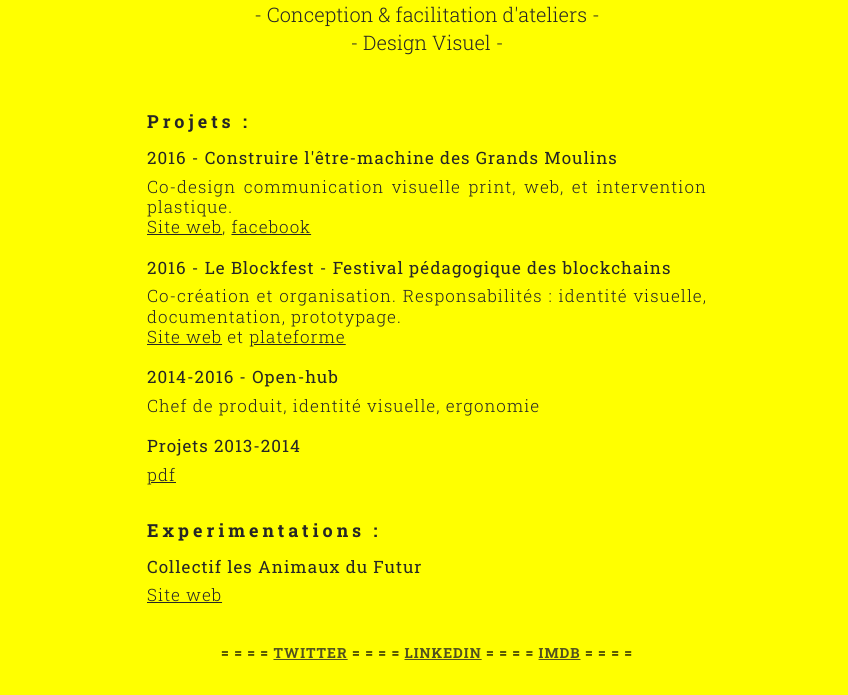
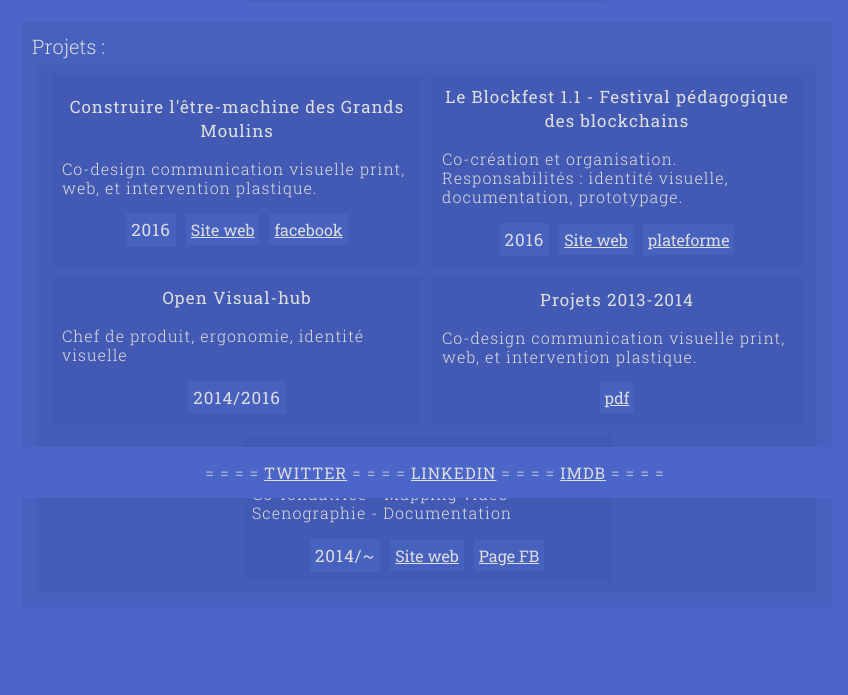
Before and after one commit to haniju/hanijufr, a plain HTML site: page index.html in a window 1280 px wide. Shown: the part 302-997 px from the top of the page, without its empty margins (213-1061 px from the left). Drawn offline with Linux system fonts and the light colour scheme.

Commit message:
new layout

```diff
--- a/index.html
+++ b/index.html
@@ -8,7 +8,7 @@
 <title>Haniju - Design de produit numerique</title>
 <meta http-equiv="Content-Type" content="text/html; charset=utf-8">
 <meta name="viewport" content="width=device-width, initial-scale=1.0">
-<link rel="icon" type="image/png" href="logo/logo5.png">
+<link rel="icon" type="image/png" href="images/fav.png">
 <link rel="stylesheet" type="text/css" href="style.css">
 
 <meta name="description" content="Design de produit numerique">
@@ -20,7 +20,7 @@
 <meta property="og:title" content="Haniju Design" />
 <meta property="og:description" content="Design de produit numerique" />
 <meta property="og:site_name" content="Haniju Design" />
-<meta property="og:image" content="images/capt2.jpg" />
+<meta property="og:image" content="images/blop.jpg" />
 
 <link href='https://fonts.googleapis.com/css?family=Roboto+Mono:400,400italic,300,300italic,500' rel='stylesheet' type='text/css'>
 <link href="https://fonts.googleapis.com/css?family=Alegreya+Sans+SC:800" rel="stylesheet">
@@ -36,7 +36,12 @@
 
   ga('create', 'UA-86108382-1', 'auto');
   ga('send', 'pageview');
-
+</script>
+<script type="text/javascript">
+ function showhide(id) {
+    var e = document.getElementById(id);
+    e.style.display = (e.style.display == 'block') ? 'none' : 'block';
+ }
 </script>
 </head>
 
@@ -45,41 +50,149 @@
 	</div>-->
 
 	<div class="container">
+
 		<div class="title">
-				<br>Haniju<br>Design
-		</div>
-		<div class="bodyContent">
-			<h2>- Produits numériques -
+			<h1>Haniju<br>Design</h1>
+        <div class="space">
+        </div>
+      <h2>- Produits numériques -
 			<br>- Plateformes ouvertes -
 			<br>- Conception & facilitation d'ateliers -
-			<br>- Design Visuel -<br><br></h2>
+			<br>- Design Visuel -<br>
+      </h2>
+    </div>
 
-			<h1>Projets :<br></h1>
+    <div class="space">
+    </div>
 
-			<h4>2016 - Construire l'être-machine des Grands Moulins</h4>
-			<p>Co-design communication visuelle print, web, et intervention plastique.<br>
-			<a href="http://grandsmoulins.youandjerrycan.org/" target="_blank">Site web</a>, <a href="https://www.facebook.com/events/215029612248672/" target="_blank">facebook</a><br></p>
+    <div class="bodyContent">
+			<h2>Projets :</h2>
 
-			<h4>2016 - Le Blockfest - Festival pédagogique des blockchains<br></h4>
-			<p>Co-création et organisation. Responsabilités : identité visuelle, documentation, prototypage.<br>
-			<a href="http://blockfest.fr/" target="_blank">Site web</a> et <a href="http://base.blockfest.fr/" target="_blank">plateforme</a><br></p>
+      <div class="project-space">
 
-			<h4>2014-2016 - Open-hub</h4>
-			<p>Chef de produit, identité visuelle, ergonomie<br></p>
+        <div class="project-box">
+          <div class="project-box-a">
+            <h3>Construire l'être-machine des Grands Moulins</h3>
+	          <p>Co-design communication visuelle print, web, et intervention plastique.<br>
+          </div>
 
-			<h4>Projets 2013-2014 <br></h4>
-			<p><a href="http://haniju.fr/images/portfolio.pdf" target="_blank">pdf</a><br><br></p>
+          <div class="project-box-b">
+            <div class="project-button">
+              <h3>2016</h3>
+            </div>
+            <div class="project-button">
+              <a href="http://grandsmoulins.youandjerrycan.org/" target="_blank">Site web</a>
+            </div>
+            <div class="project-button">
+              <a href="https://www.facebook.com/events/215029612248672/" target="_blank">facebook</a>
+            </div>
+          </div>
+        </div>
 
-			<h1>Experimentations :<br></h1>
-			<h4>Collectif les Animaux du Futur<br></h4>
-			<p><a href="http://lesanimauxdufutur.org/" target="_blank">Site web</a><br><br>
-			</p>
-			<h3>
-			<!--br><br>Web page by <a href="https://twitter.com/Haniju">Justine Hannequin</a>, digital product designer, specialized in pedagogical experiences, and unexpected way to deliver learning.-->
-			= = = = <a href="http://twitter.com/Haniju" target="_blank">TWITTER</a> = = = = <a href="http://www.linkedin.com/in/haniju" target="_blank">LINKEDIN</a> = = = = <a href="http://www.imdb.com/list/ls056443886/" target="_blank">IMDB</a> = = = =
-			</h3>
-		</div>
+        <div class="project-box">
+          <div class="project-box-a">
+            <h3>Le Blockfest 1.1 - Festival pédagogique des blockchains<br></h3>
+      			<p>Co-création et organisation. Responsabilités : identité visuelle, documentation, prototypage.<br>
+          </div>
+
+          <div class="project-box-b">
+            <div class="project-button">
+              <h3>2016</h3>
+            </div>
+            <div class="project-button">
+              <a href="http://blockfest.fr/" target="_blank">Site web</a>
+            </div>
+            <div class="project-button">
+              <a href="http://base.blockfest.fr/" target="_blank">plateforme</a>
+            </div>
+          </div>
+        </div>
+
+        <div class="project-box">
+          <div class="project-box-a">
+            <h3>Open Visual-hub</h3>
+            <p>Chef de produit, ergonomie, identité visuelle<br></p>
+          </div>
+
+          <div class="project-box-b">
+            <div class="project-button">
+              <h3>2014/2016</h3>
+            </div>
+          </div>
+        </div>
+
+        <div class="project-box">
+          <div class="project-box-a">
+            <h3>Projets 2013-2014</h3>
+	          <p>Co-design communication visuelle print, web, et intervention plastique.<br>
+          </div>
+
+          <div class="project-box-b">
+            <div class="project-button">
+              <a href="http://haniju.fr/images/portfolio.pdf" target="_blank">pdf</a>
+            </div>
+          </div>
+        </div>
+
+        <div class="project-box">
+          <div class="project-box-a">
+            <h3>Collectif les Animaux du Futur<br></h3>
+      			<p>Co-fondatrice - Mapping vidéo - Scenographie - Documentation</p>
+          </div>
+
+          <div class="project-box-b">
+            <div class="project-button">
+              <h3>2014/~</h3>
+            </div>
+            <div class="project-button">
+              <a href="https://lesanimauxdufutur.net" target="_blank">Site web</a>
+            </div>
+            <div class="project-button">
+              <a href="https://www.facebook.com/animauxdufutur/" target="_blank">Page FB</a>
+            </div>
+          </div>
+        </div>
+
+      </div>
+    </div>
+
+			<!--a href="javascript:showhide('uniquename')">
+				Photos
+			</a>
+			<div id="uniquename" style="display:none;">
+				<div class="slideshow">
+					<img class="mySlides" src="images/maif/1609_autonomy_maif_01.jpg">
+					<img class="mySlides" src="images/maif/1609_autonomy_maif_02.jpg">
+					<img class="mySlides" src="images/maif/1609_autonomy_maif_03.jpg">
+					<img class="mySlides" src="images/maif/1609_autonomy_maif_04.jpg">
+					<a class="w3-btn-floating w3-display-left" onclick="plusDivs(-1)">&#10094;</a>
+					<a class="w3-btn-floating w3-display-right" onclick="plusDivs(+1)">&#10095;</a>
+					<script>
+					var slideIndex = 1;
+					showDivs(slideIndex);
+
+					function plusDivs(n) {
+					    showDivs(slideIndex += n);
+					}
+
+					 function showDivs(n) {
+					    var i;
+					    var x = document.getElementsByClassName("mySlides");
+					    if (n > x.length) {slideIndex = 1}
+					    if (n < 1) {slideIndex = x.length} ;
+					    for (i = 0; i < x.length; i++) {
+					         x[i].style.display = "none";
+					     }
+					    x[slideIndex-1].style.display = "block";
+					}</script>
+				</div>
+			</div-->
+
 	</div>
+  <div class="footer">
+    <p>= = = = <a href="http://twitter.com/Haniju" target="_blank">TWITTER</a> = = = = <a href="http://www.linkedin.com/in/haniju" target="_blank">LINKEDIN</a> = = = = <a href="http://www.imdb.com/list/ls056443886/" target="_blank">IMDB</a> = = = =
+    </p>
+  </div>
 </body>
 </html>
 
--- a/style.css
+++ b/style.css
@@ -1,7 +1,21 @@
 		@font-face {
- 			font-family: 'Systematic J';
-  			src: 'images/9SYSTEMA.TTF';
+ 			font-family: 'Systematic J'; src: 'images/9SYSTEMA.TTF';
 			}
+			:root {
+				--y0: #4B65C9;
+				--y1: #4761BF;
+				--y2: #445DB8;
+				--y3: #425AB3;
+				--b: #DEDEDE;
+				--h0: #FBB03B;
+			}
+			/*:root {
+				--y0: #FCEE21;
+				--y1: #F4E620;
+				--y2: #EFE120;
+				--y3: #EADC20;
+				--b: #404040;
+			}*/
 /*		.wrapper{
 			width:550px;
 			margin:0 auto 10px auto;
@@ -40,7 +54,7 @@
 		}
 		body,#bodyTable{
 			/* page background */
-			background-color: yellow;
+			background-color: var(--y0);
 		}
 		h1 img{
 			max-width:100%;
@@ -48,17 +62,6 @@
 			vertical-align:bottom;
 		}
 
-
-		div.contact{
-			margin: 0;
-			padding: 0;
-			height: 55px;
-			width: 250px;
-			background-color: black;
-			position: fixed;
-			overflow: auto;
-			top: 0;
-		}
 /*/		#templateContainer{
 			background-color:none;
 		}
@@ -93,66 +96,128 @@
 /*nouvelle orga - début */
 
 .container{
-	max-width: 560px;
+	display: flex;
+	flex-direction: column;
+	max-width: 975px;
 	min-width: 300px;
 	margin: auto;
-	padding: 10px;
-}
-.bodyContent{
-	padding-bottom:0px;
-	margin: auto;
+	padding: 10px 10px 10px 10px;
 }
 .title {
 	margin: auto;
-	font-size:88px;
-	line-height:80%;
-	margin-bottom:10px;
 	text-align: center;
-	/*text-transform: uppercase;
-	/*font-weight: bold;*/
-	color:#262626;
-	font-family: 'Alegreya Sans SC', sans-serif;
-	font-weight:700;
-	letter-spacing:4px;
+	background-color: var(--y1);
+	padding: 5px 5px 5px 5px;
+}
+.space {
+	margin: auto;
+	height: 10px;
+	width: 100%;
+	margin: 5px 5px 5px 5px;
+}
+.bodyContent{
+	display: flex;
+	flex-direction: column;
+	padding: 10px 10px 10px 10px;
+	margin: auto;
+	margin-bottom: 60px;
+	text-align: left;
+	background-color: var(--y1);
+}
+.project-space {
+	display: flex;
+	flex-direction: row;
+	flex-flow: wrap;
+	flex-basis: content;
+	justify-content: center;
+	align-content: flex-start;
+	max-width: 770px;/*
+	min-width: 220px;*/
+	margin: 5px 5px 5px 5px;
+	background-color: var(--y2);
+	padding: 5px 5px 5px 5px;
+}
+.project-box {
+	display: flex;
+  flex-direction: column;
+  min-width: 200px;
+	max-width: 350px;
+	padding: 10px 10px 10px 10px;
+	margin: 5px 5px 5px 5px;
+  align-content: center;
+	justify-content: center;
+	background-color: var(--y3);
+}
+.project-box-a {
+  display: flex;
+	flex-direction: column;
+  flex-basis: 1;
+}
+.project-box-b {
+	display: flex;
+  flex-direction: row;
+  justify-content: center;
+	align-items: center;
+}
+.project-button {
+	flex-basis: content;
+	margin: 0px 5px 0px 5px;
+	padding: 5px 5px 5px 5px;
+	background-color: var(--y1)
+}
+.footer {
+	display: flex;
+	flex-direction: row;
+	justify-content: center;
+	flex-wrap: wrap;
+	position: fixed;
+	overflow: auto;
+	width: 100%;
+	background-color: var(--y0);
+	bottom: 0px;
+	z-index: 100;
+}
+
+
+
+.slideshow {
+	background-color: white;
+	max-height: 500px;
 }
 h1{
-	font-size:18px;
-	line-height:80%;
-	text-align: left;
-	/*text-transform: uppercase;
-	/*font-weight: bold;*/
-	color:#262626;
+	font-size:83px;
+	line-height:87%;
+	text-align: center;
+	margin: 0px 0px 0px 0px;
+	color:var(--b);
 	font-family: 'Roboto Slab', serif;
 	font-weight:700;
 	letter-spacing:4px;
+
 }
 h2{
 	font-size:20px;
 	line-height:140%;
-	margin-bottom:30px;
-/*			letter-spacing: 4px;
-			word-spacing: 5px;*/
-/*			font-weight: bold;*/
-	color:#262626;
+	color:var(--b);
 	font-family: 'Roboto Slab', serif;
 	font-weight: 300;
-	text-align: center;
 	text-decoration: uppercase;
+	margin: 0px 0px 0px 0px;
 }
 h3{
-	font-size:14px;
+	font-size:17px;
 	line-height:140%;
 	text-align: center;
-	font-weight:700;
-	opacity:0.8;
-	color:black;
+	font-weight:500;
+	color:var(--b);
 	font-family: 'Roboto Slab', serif;
 	letter-spacing:1px;
+	margin: 0px 0px 0px 0px;
 }
 h4{
 	font-family:'Roboto Slab', serif;
 	font-size:17px;
-	color:#262626;
+	color:var(--b);
 	font-weight:500;
 	text-align:justify;
 	line-height:20%;
@@ -163,20 +228,23 @@ h4{
 p{
 	line-height:120%;
 	font-family:'Roboto Slab', serif;
-	font-size:17px;
-	color:#262626;
+	font-size:16px;
+	color:var(--b);
 	font-weight:300;
-	text-align:justify;
+	text-align:justify-left;
 /*	-webkit-text-size-adjust:none;*/
 	letter-spacing:1px;
 }
+a {
+	font-family:'Roboto Slab', serif;
+	font-weight: 500;
+	color:var(--b);
+}
 a:link,a:active,a:visited,a{
-	color:#262626;
+	color:var(--b);
 }
 a:hover{
-	color:white;
-/*			background-color:#262626;*/
-	opacity:0.7;
+	color: var(--h0);
 }
 .button:link,.button:active,.button:visited,.button,.button span{
 	background-color:#ffff00 !important;
@@ -186,21 +254,27 @@ a:hover{
 	background-color:#262626 !important;
 	color:#ffffff !important;
 }
-@media (max-width: 560px){
+img {
+    display: block;
+    margin: 0 auto;
+    max-height: 500px;
+    height: auto;
+}
+@media (max-width: 260px){
 		body{
 			width:100%;
 			-webkit-font-smoothing:antialiased;
 			min-width:200px !important;
 		}
 	}
-	@media (max-width: 560px){
+	@media (max-width: 260px){
 		.wrapper,.poweredWrapper{
 			width:auto !important;
 			max-width:600px !important;
 			padding:0 10px;
 		}
 	}
-	@media (max-width: 560px){
+	@media (max-width: 260px){
 		.video-container {
 		    position: relative;
 		    padding-bottom: 56.25%;
```
Also changed, not shown: images/blop.jpg (added), images/fav-02.png (added), images/maif/1609_autonomy_maif_01.jpg (added), images/maif/1609_autonomy_maif_02.jpg (added), images/maif/1609_autonomy_maif_03.jpg (added), images/maif/1609_autonomy_maif_04.jpg (added), images/maif/1609_autonomy_maif_05.jpg (added), images/maif/1609_autonomy_maif_06.jpg (added), images/maif/1609_autonomy_maif_07.jpg (added), images/maif/1609_autonomy_maif_08.jpg (added).
